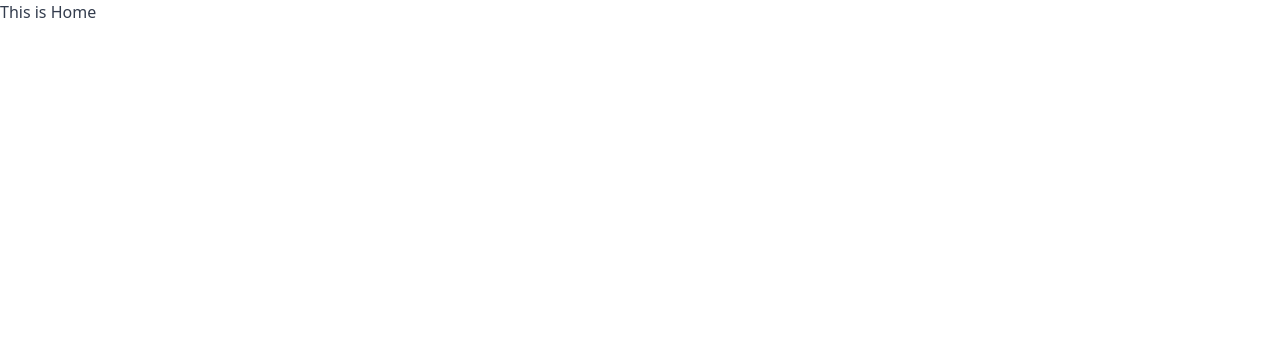
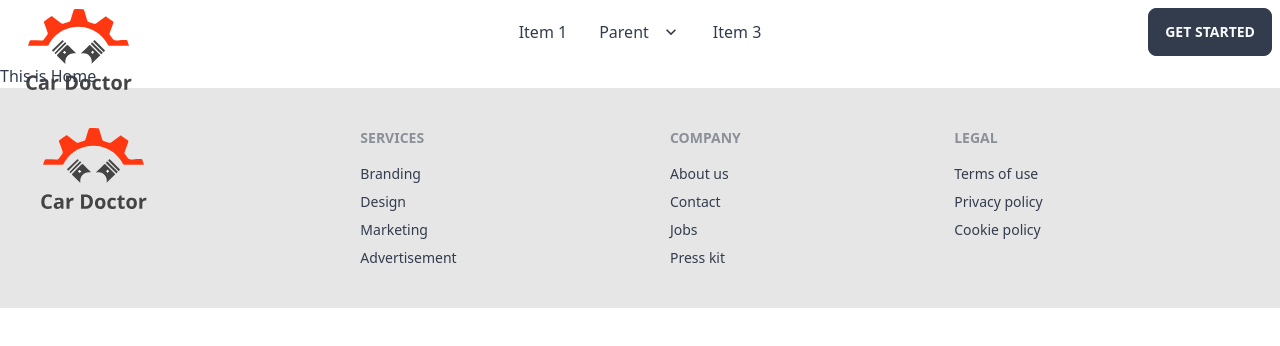
Before and after one commit to rifatsaown/car-doctor-client, a React (Vite) app: page / in a window 1280 px wide. Shown: the top 346 px of the page. Built offline with nearby package versions, Linux system fonts and the light colour scheme.

Commit message:
Project Setup

```diff
--- a/src/App.jsx
+++ b/src/App.jsx
@@ -1,9 +1,13 @@
 import { Outlet } from "react-router-dom";
+import Footer from "./pages/Shared/Footer/Footer";
+import Navbar from "./pages/Shared/Navbar/Navbar";
 
 function App() {
   return (
     <>
-      <Outlet></Outlet>
+    <Navbar/>
+      <Outlet/>
+      <Footer/>
     </>
   );
 }
--- a/src/pages/Shared/Footer/Footer.jsx
+++ b/src/pages/Shared/Footer/Footer.jsx
@@ -1,11 +1,33 @@
-
+import logo from "../../../assets/logo.svg";
 
 const Footer = () => {
-    return (
-        <div>
-
-        </div>
-    );
+  return (
+    <footer className="footer p-10 bg-base-200 text-base-content">
+      <div>
+        <img src={logo} alt="" />
+      </div>
+      <div>
+        <span className="footer-title">Services</span>
+        <a className="link link-hover">Branding</a>
+        <a className="link link-hover">Design</a>
+        <a className="link link-hover">Marketing</a>
+        <a className="link link-hover">Advertisement</a>
+      </div>
+      <div>
+        <span className="footer-title">Company</span>
+        <a className="link link-hover">About us</a>
+        <a className="link link-hover">Contact</a>
+        <a className="link link-hover">Jobs</a>
+        <a className="link link-hover">Press kit</a>
+      </div>
+      <div>
+        <span className="footer-title">Legal</span>
+        <a className="link link-hover">Terms of use</a>
+        <a className="link link-hover">Privacy policy</a>
+        <a className="link link-hover">Cookie policy</a>
+      </div>
+    </footer>
+  );
 };
 
 export default Footer;
--- /dev/null
+++ b/src/pages/Shared/Navbar/Navbar.jsx
@@ -0,0 +1,102 @@
+import { Link } from "react-router-dom";
+import logo from "../../../assets/logo.svg";
+
+const Navbar = () => {
+  return (
+    <div className="navbar bg-base-100">
+      <div className="navbar-start">
+        <div className="dropdown">
+          <label tabIndex={0} className="btn btn-ghost lg:hidden">
+            <svg
+              xmlns="http://www.w3.org/2000/svg"
+              className="h-5 w-5"
+              fill="none"
+              viewBox="0 0 24 24"
+              stroke="currentColor"
+            >
+              <path
+                strokeLinecap="round"
+                strokeLinejoin="round"
+                strokeWidth="2"
+                d="M4 6h16M4 12h8m-8 6h16"
+              />
+            </svg>
+          </label>
+          <ul
+            tabIndex={0}
+            className="menu menu-compact dropdown-content mt-3 p-2 shadow bg-base-100 rounded-box w-52"
+          >
+            <li>
+              <a>Item 1</a>
+            </li>
+            <li tabIndex={0}>
+              <a className="justify-between">
+                Parent
+                <svg
+                  className="fill-current"
+                  xmlns="http://www.w3.org/2000/svg"
+                  width="24"
+                  height="24"
+                  viewBox="0 0 24 24"
+                >
+                  <path d="M8.59,16.58L13.17,12L8.59,7.41L10,6L16,12L10,18L8.59,16.58Z" />
+                </svg>
+              </a>
+              <ul className="p-2">
+                <li>
+                  <a>Submenu 1</a>
+                </li>
+                <li>
+                  <a>Submenu 2</a>
+                </li>
+              </ul>
+            </li>
+            <li>
+              <a>Item 3</a>
+            </li>
+          </ul>
+        </div>
+        <Link to="/" className="btn btn-ghost normal-case text-xl">
+          <img src={logo} alt="" />
+        </Link>
+      </div>
+      <div className="navbar-center hidden lg:flex">
+        <ul className="menu menu-horizontal px-1">
+          <li>
+            <a>Item 1</a>
+          </li>
+          <li tabIndex={0}>
+            <a>
+              Parent
+              <svg
+                className="fill-current"
+                xmlns="http://www.w3.org/2000/svg"
+                width="20"
+                height="20"
+                viewBox="0 0 24 24"
+              >
+                <path d="M7.41,8.58L12,13.17L16.59,8.58L18,10L12,16L6,10L7.41,8.58Z" />
+              </svg>
+            </a>
+            <ul className="p-2">
+              <li>
+                <a>Submenu 1</a>
+              </li>
+              <li>
+                <a>Submenu 2</a>
+              </li>
+            </ul>
+          </li>
+          <li>
+            <a>Item 3</a>
+          </li>
+        </ul>
+      </div>
+      <div className="navbar-end">
+        <a className="btn">Get started</a>
+      </div>
+    </div>
+  );
+};
+
+export default Navbar;
```
Also changed, not shown: package.json (line endings or trailing spaces).
